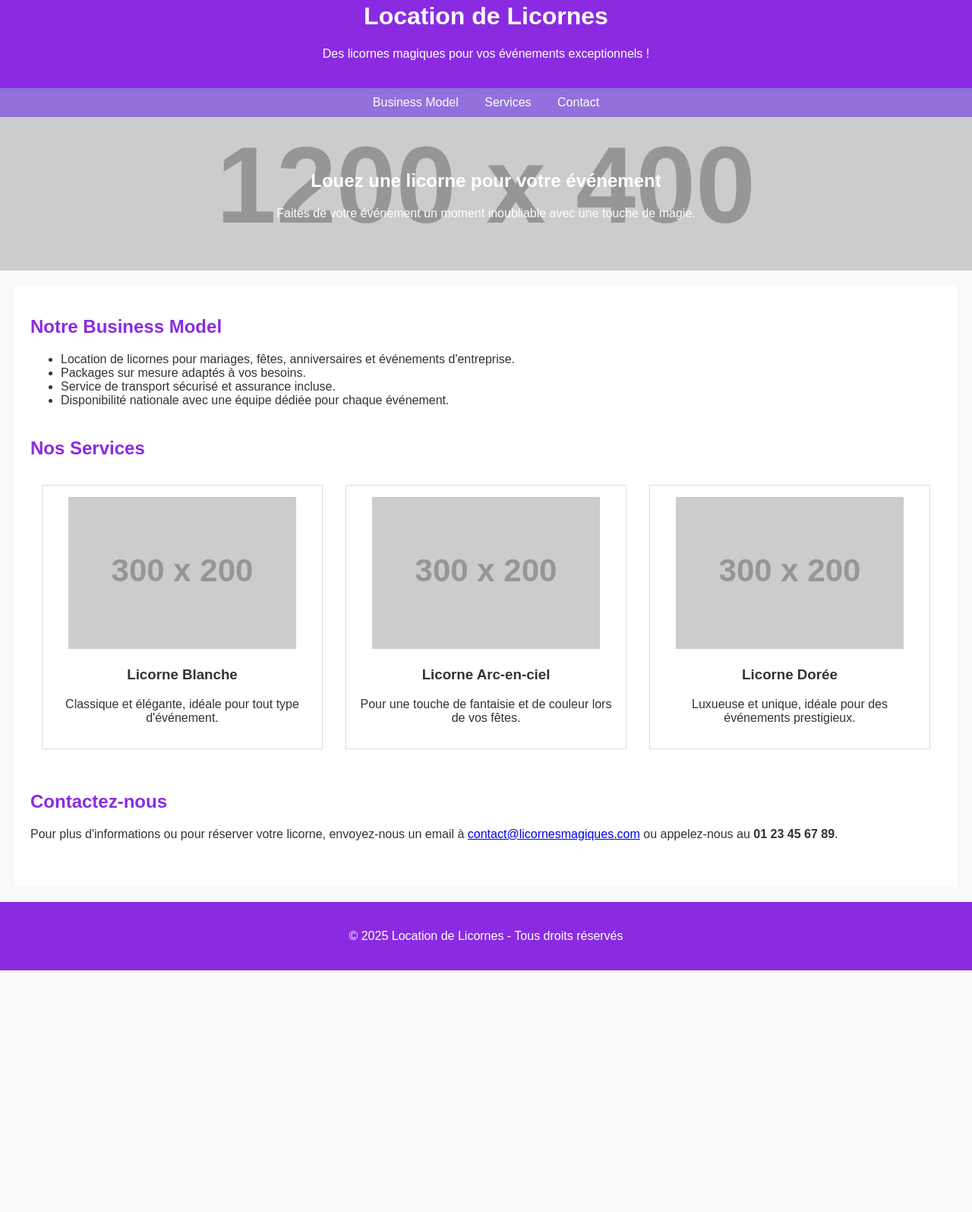
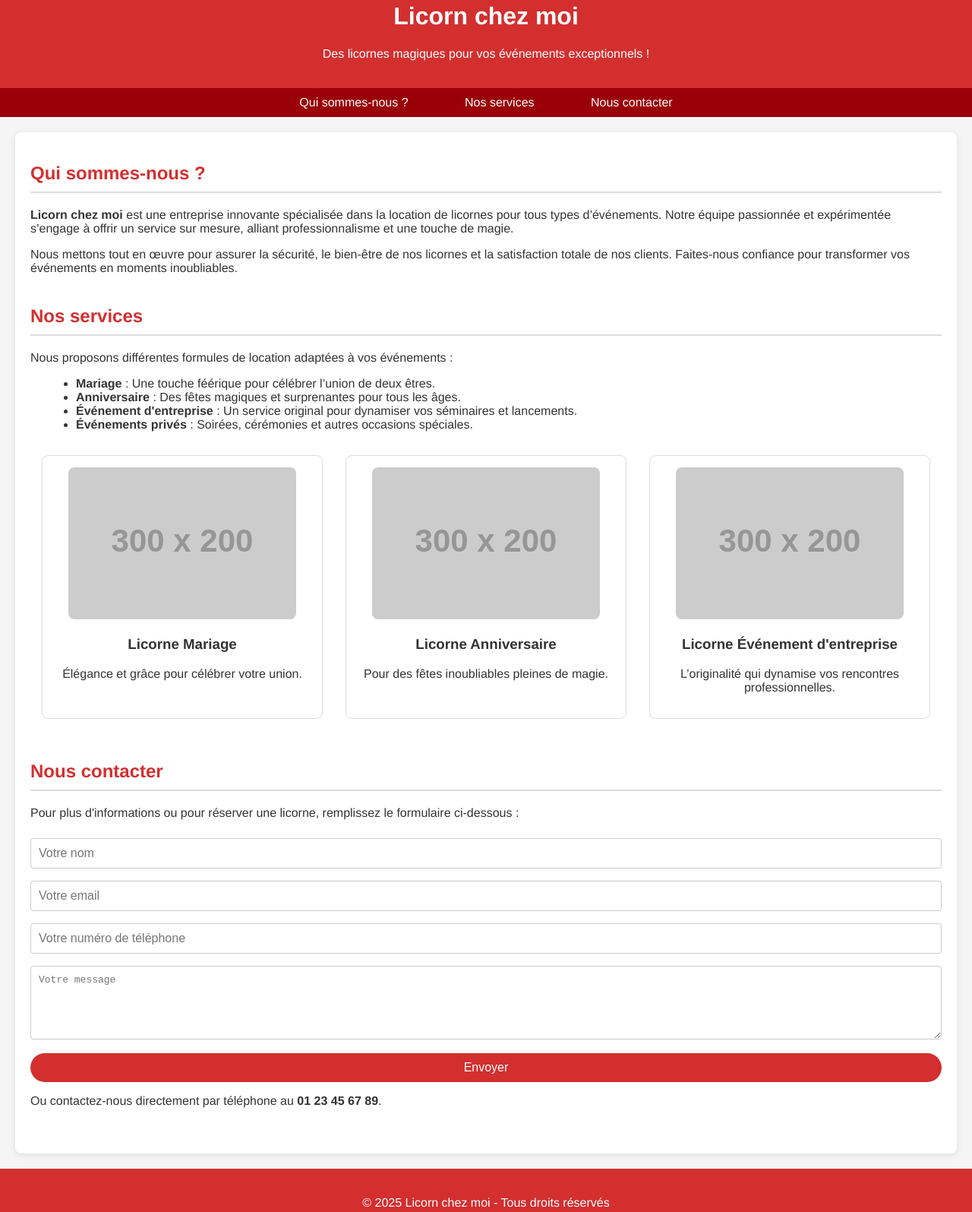
Before and after one commit to WossanCoffi1/myproject, a plain HTML site: page index.html in a window 1280 px wide. Shown: the part 38-1633 px from the top of the page at 76% size. Before the commit the page ends 1315 px from the top, so only its background shows below. Drawn offline with Linux system fonts and the light colour scheme; placeholder pictures from the web are drawn by us.

Commit message:
ajoute de nouveaux onglets

```diff
--- a/index.html
+++ b/index.html
@@ -3,23 +3,32 @@
 <head>
   <meta charset="UTF-8">
   <meta name="viewport" content="width=device-width, initial-scale=1.0">
-  <title>Location de Licornes pour Événements</title>
+  <title>Licorn chez moi - Location de Licornes pour Événements</title>
   <style>
+    /* Couleurs principales */
+    :root {
+      --red-main: #d32f2f;
+      --red-dark: #9a0007;
+      --red-light: #ff6659;
+      --grey-light: #f5f5f5;
+      --grey-dark: #333;
+    }
+
     body {
-      font-family: Arial, sans-serif;
-      background: #f9f9f9;
+      font-family: 'Helvetica Neue', Arial, sans-serif;
+      background: var(--grey-light);
       margin: 0;
       padding: 0;
-      color: #333;
+      color: var(--grey-dark);
     }
     header, footer {
-      background: #8a2be2;
+      background: var(--red-main);
       color: #fff;
       text-align: center;
       padding: 20px;
     }
     nav {
-      background: #9370DB;
+      background: var(--red-dark);
       padding: 10px;
       text-align: center;
     }
@@ -27,24 +36,32 @@
       color: #fff;
       text-decoration: none;
       margin: 0 15px;
+      padding: 10px 20px;
+      border-radius: 25px;
+      transition: background 0.3s ease;
+    }
+    nav a:hover {
+      background: var(--red-light);
     }
     .container {
       max-width: 1200px;
       margin: 20px auto;
       padding: 20px;
       background: #fff;
-    }
-    .hero {
-      text-align: center;
-      padding: 50px 20px;
-      background: url('https://via.placeholder.com/1200x400') no-repeat center center/cover;
-      color: #fff;
+      border-radius: 8px;
+      box-shadow: 0 2px 8px rgba(0,0,0,0.1);
     }
     .section {
       margin-bottom: 40px;
     }
     .section h2 {
-      color: #8a2be2;
+      color: var(--red-main);
+      border-bottom: 2px solid #ddd;
+      padding-bottom: 10px;
+    }
+    ul {
+      list-style-type: disc;
+      margin-left: 20px;
     }
     .unicorns {
       display: flex;
@@ -57,73 +74,116 @@
       padding: 15px;
       border: 1px solid #ddd;
       text-align: center;
+      border-radius: 8px;
+      transition: transform 0.3s ease;
+    }
+    .unicorn:hover {
+      transform: translateY(-5px);
     }
     .unicorn img {
       max-width: 100%;
       height: auto;
+      border-radius: 8px;
+    }
+    form {
+      display: flex;
+      flex-direction: column;
+    }
+    form input, form textarea {
+      margin: 8px 0;
+      padding: 10px;
+      border: 1px solid #ccc;
+      border-radius: 4px;
+      font-size: 1em;
+    }
+    form button {
+      margin-top: 10px;
+      padding: 10px;
+      background-color: var(--red-main);
+      color: #fff;
+      border: none;
+      border-radius: 25px;
+      cursor: pointer;
+      font-size: 1em;
+      transition: background 0.3s ease;
+    }
+    form button:hover {
+      background-color: var(--red-dark);
     }
   </style>
 </head>
 <body>
   <header>
-    <h1>Location de Licornes</h1>
+    <h1>Licorn chez moi</h1>
     <p>Des licornes magiques pour vos événements exceptionnels !</p>
   </header>
 
   <nav>
-    <a href="#business-model">Business Model</a>
-    <a href="#services">Services</a>
-    <a href="#contact">Contact</a>
+    <a href="#qui-sommes-nous">Qui sommes-nous ?</a>
+    <a href="#nos-services">Nos services</a>
+    <a href="#nous-contacter">Nous contacter</a>
   </nav>
 
-  <div class="hero">
-    <h2>Louez une licorne pour votre événement</h2>
-    <p>Faites de votre événement un moment inoubliable avec une touche de magie.</p>
-  </div>
-
   <div class="container">
-    <section id="business-model" class="section">
-      <h2>Notre Business Model</h2>
-      <ul>
-        <li>Location de licornes pour mariages, fêtes, anniversaires et événements d'entreprise.</li>
-        <li>Packages sur mesure adaptés à vos besoins.</li>
-        <li>Service de transport sécurisé et assurance incluse.</li>
-        <li>Disponibilité nationale avec une équipe dédiée pour chaque événement.</li>
-      </ul>
+    <!-- Section: Qui sommes-nous ? -->
+    <section id="qui-sommes-nous" class="section">
+      <h2>Qui sommes-nous ?</h2>
+      <p>
+        <strong>Licorn chez moi</strong> est une entreprise innovante spécialisée dans la location de licornes pour tous types d’événements.
+        Notre équipe passionnée et expérimentée s’engage à offrir un service sur mesure, alliant professionnalisme et une touche de magie.
+      </p>
+      <p>
+        Nous mettons tout en œuvre pour assurer la sécurité, le bien-être de nos licornes et la satisfaction totale de nos clients.
+        Faites-nous confiance pour transformer vos événements en moments inoubliables.
+      </p>
     </section>
 
-    <section id="services" class="section">
-      <h2>Nos Services</h2>
+    <!-- Section: Nos services -->
+    <section id="nos-services" class="section">
+      <h2>Nos services</h2>
+      <p>Nous proposons différentes formules de location adaptées à vos événements :</p>
+      <ul>
+        <li><strong>Mariage</strong> : Une touche féérique pour célébrer l’union de deux êtres.</li>
+        <li><strong>Anniversaire</strong> : Des fêtes magiques et surprenantes pour tous les âges.</li>
+        <li><strong>Événement d'entreprise</strong> : Un service original pour dynamiser vos séminaires et lancements.</li>
+        <li><strong>Événements privés</strong> : Soirées, cérémonies et autres occasions spéciales.</li>
+      </ul>
       <div class="unicorns">
         <div class="unicorn">
-          <img src="https://via.placeholder.com/300x200?text=Licorne+Blanche" alt="Licorne Blanche">
-          <h3>Licorne Blanche</h3>
-          <p>Classique et élégante, idéale pour tout type d'événement.</p>
+          <img src="https://via.placeholder.com/300x200?text=Licorne+Mariage" alt="Licorne pour Mariage">
+          <h3>Licorne Mariage</h3>
+          <p>Élégance et grâce pour célébrer votre union.</p>
         </div>
         <div class="unicorn">
-          <img src="https://via.placeholder.com/300x200?text=Licorne+Arc-en-ciel" alt="Licorne Arc-en-ciel">
-          <h3>Licorne Arc-en-ciel</h3>
-          <p>Pour une touche de fantaisie et de couleur lors de vos fêtes.</p>
+          <img src="https://via.placeholder.com/300x200?text=Licorne+Anniversaire" alt="Licorne pour Anniversaire">
+          <h3>Licorne Anniversaire</h3>
+          <p>Pour des fêtes inoubliables pleines de magie.</p>
         </div>
         <div class="unicorn">
-          <img src="https://via.placeholder.com/300x200?text=Licorne+Dor%C3%A9e" alt="Licorne Dorée">
-          <h3>Licorne Dorée</h3>
-          <p>Luxueuse et unique, idéale pour des événements prestigieux.</p>
+          <img src="https://via.placeholder.com/300x200?text=Licorne+Entreprise" alt="Licorne pour Événement d'entreprise">
+          <h3>Licorne Événement d'entreprise</h3>
+          <p>L’originalité qui dynamise vos rencontres professionnelles.</p>
         </div>
       </div>
     </section>
 
-    <section id="contact" class="section">
-      <h2>Contactez-nous</h2>
-      <p>Pour plus d'informations ou pour réserver votre licorne, envoyez-nous un email à
-        <a href="mailto:contact@licornesmagiques.com">contact@licornesmagiques.com</a>
-        ou appelez-nous au <strong>01 23 45 67 89</strong>.
-      </p>
+    <!-- Section: Nous contacter -->
+    <section id="nous-contacter" class="section">
+      <h2>Nous contacter</h2>
+      <p>Pour plus d'informations ou pour réserver une licorne, remplissez le formulaire ci-dessous :</p>
+      <form action="#" method="post">
+        <input type="text" name="nom" placeholder="Votre nom" required>
+        <input type="email" name="email" placeholder="Votre email" required>
+        <input type="tel" name="telephone" placeholder="Votre numéro de téléphone">
+        <textarea name="message" placeholder="Votre message" rows="5" required></textarea>
+        <button type="submit">Envoyer</button>
+      </form>
+      <p>Ou contactez-nous directement par téléphone au <strong>01 23 45 67 89</strong>.</p>
     </section>
   </div>
 
   <footer>
-    <p>&copy; 2025 Location de Licornes - Tous droits réservés</p>
+    <p>&copy; 2025 Licorn chez moi - Tous droits réservés</p>
   </footer>
 </body>
 </html>
```
